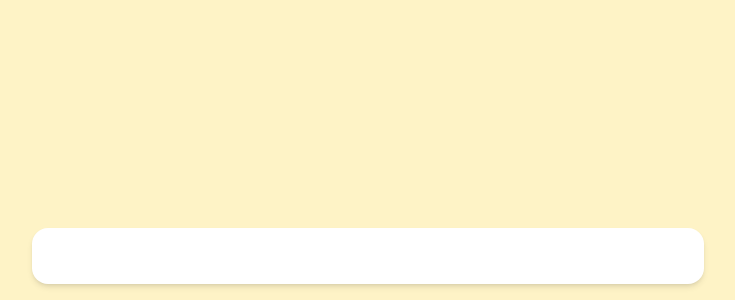
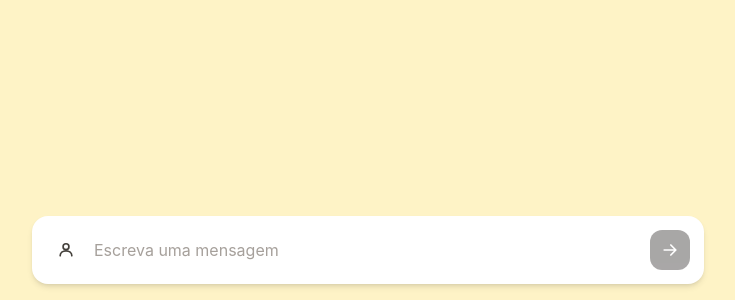
Before and after one commit to tuxgyn/chatboot, a React (Vite) app: page / in a window 1280 px wide. Shown: the part 500-800 px from the top of the page, without its empty margins (272-1007 px from the left). Built offline with nearby package versions, Linux system fonts and the light colour scheme.

Commit message:
fase 3 implementada

```diff
--- a/src/App.tsx
+++ b/src/App.tsx
@@ -1,12 +1,6 @@
 import { ChatLayout } from "./components/ChatLayout";
+import { Composer } from "./components/Composer";
 
 export default function App() {
-  return (
-    <ChatLayout
-      history={null}
-      composer={
-        <div className="min-h-14 rounded-2xl bg-white shadow-md" />
-      }
-    />
-  );
+  return <ChatLayout history={null} composer={<Composer />} />;
 }
--- /dev/null
+++ b/src/components/Composer.tsx
@@ -0,0 +1,57 @@
+import { useLayoutEffect, useRef, useState } from "react";
+import type { KeyboardEvent } from "react";
+import type { Sender } from "../types/chat";
+import { SendButton } from "./SendButton";
+import { SenderToggle } from "./SenderToggle";
+
+const LINE_HEIGHT_PX = 24;
+const MAX_LINES = 8;
+
+export function Composer() {
+  const [draft, setDraft] = useState("");
+  const [sender, setSender] = useState<Sender>("user");
+  const textareaRef = useRef<HTMLTextAreaElement>(null);
+  const canSend = draft.trim().length > 0;
+
+  useLayoutEffect(() => {
+    const el = textareaRef.current;
+    if (!el) return;
+
+    el.style.height = "auto";
+    const maxHeight = LINE_HEIGHT_PX * MAX_LINES;
+    el.style.height = `${Math.min(el.scrollHeight, maxHeight)}px`;
+  }, [draft]);
+
+  function send() {
+    if (!canSend) return;
+    // T3: stub — o envio real entra na T6
+  }
+
+  function onKeyDown(event: KeyboardEvent<HTMLTextAreaElement>) {
+    if (event.nativeEvent.isComposing || event.keyCode === 229) return;
+    if (event.key !== "Enter" || event.shiftKey) return;
+
+    event.preventDefault();
+    send();
+  }
+
+  return (
+    <div className="flex items-end gap-2 rounded-2xl border-2 border-transparent bg-white p-3 shadow-md">
+      <SenderToggle
+        sender={sender}
+        onToggle={() => setSender(sender === "user" ? "robot" : "user")}
+      />
+      <textarea
+        ref={textareaRef}
+        value={draft}
+        onChange={(event) => setDraft(event.target.value)}
+        onKeyDown={onKeyDown}
+        rows={1}
+        placeholder="Escreva uma mensagem"
+        aria-label="Mensagem"
+        className="max-h-[192px] min-h-6 flex-1 resize-none bg-transparent py-2 leading-6 text-stone-800 outline-none placeholder:text-stone-400"
+      />
+      <SendButton disabled={!canSend} onClick={send} />
+    </div>
+  );
+}
--- /dev/null
+++ b/src/components/SendButton.tsx
@@ -0,0 +1,20 @@
+type SendButtonProps = {
+  disabled: boolean;
+  onClick: () => void;
+};
+
+export function SendButton({ disabled, onClick }: SendButtonProps) {
+  return (
+    <button
+      type="button"
+      disabled={disabled}
+      onClick={onClick}
+      aria-label="Enviar"
+      className="flex size-10 shrink-0 items-center justify-center rounded-xl bg-stone-800 text-white hover:bg-stone-700 focus-visible:outline-2 focus-visible:outline-offset-2 focus-visible:outline-stone-800 disabled:cursor-not-allowed disabled:opacity-40 disabled:hover:bg-stone-800"
+    >
+      <svg viewBox="0 0 24 24" className="size-5" fill="none" stroke="currentColor" strokeWidth="2">
+        <path d="M5 12h12M13 6l6 6-6 6" strokeLinecap="round" strokeLinejoin="round" />
+      </svg>
+    </button>
+  );
+}
--- /dev/null
+++ b/src/components/SenderToggle.tsx
@@ -0,0 +1,43 @@
+import type { Sender } from "../types/chat";
+
+type SenderToggleProps = {
+  sender: Sender;
+  onToggle: () => void;
+};
+
+export function SenderToggle({ sender, onToggle }: SenderToggleProps) {
+  const isRobot = sender === "robot";
+
+  return (
+    <button
+      type="button"
+      onClick={onToggle}
+      aria-pressed={isRobot}
+      aria-label={isRobot ? "Remetente: robô" : "Remetente: usuário"}
+      className="flex size-10 shrink-0 items-center justify-center rounded-xl text-stone-700 hover:bg-stone-100 focus-visible:outline-2 focus-visible:outline-offset-2 focus-visible:outline-stone-800"
+    >
+      {isRobot ? <RobotIcon /> : <PersonIcon />}
+    </button>
+  );
+}
+
+function PersonIcon() {
+  return (
+    <svg viewBox="0 0 24 24" className="size-5" fill="none" stroke="currentColor" strokeWidth="2">
+      <circle cx="12" cy="8" r="3.5" />
+      <path d="M5 19c0-3.5 3-6 7-6s7 2.5 7 6" strokeLinecap="round" />
+    </svg>
+  );
+}
+
+function RobotIcon() {
+  return (
+    <svg viewBox="0 0 24 24" className="size-5" fill="none" stroke="currentColor" strokeWidth="2">
+      <rect x="5" y="8" width="14" height="11" rx="2" />
+      <circle cx="9" cy="13" r="1.2" fill="currentColor" />
+      <circle cx="15" cy="13" r="1.2" fill="currentColor" />
+      <path d="M12 8V5" strokeLinecap="round" />
+      <circle cx="12" cy="4" r="1" fill="currentColor" />
+    </svg>
+  );
+}
```
